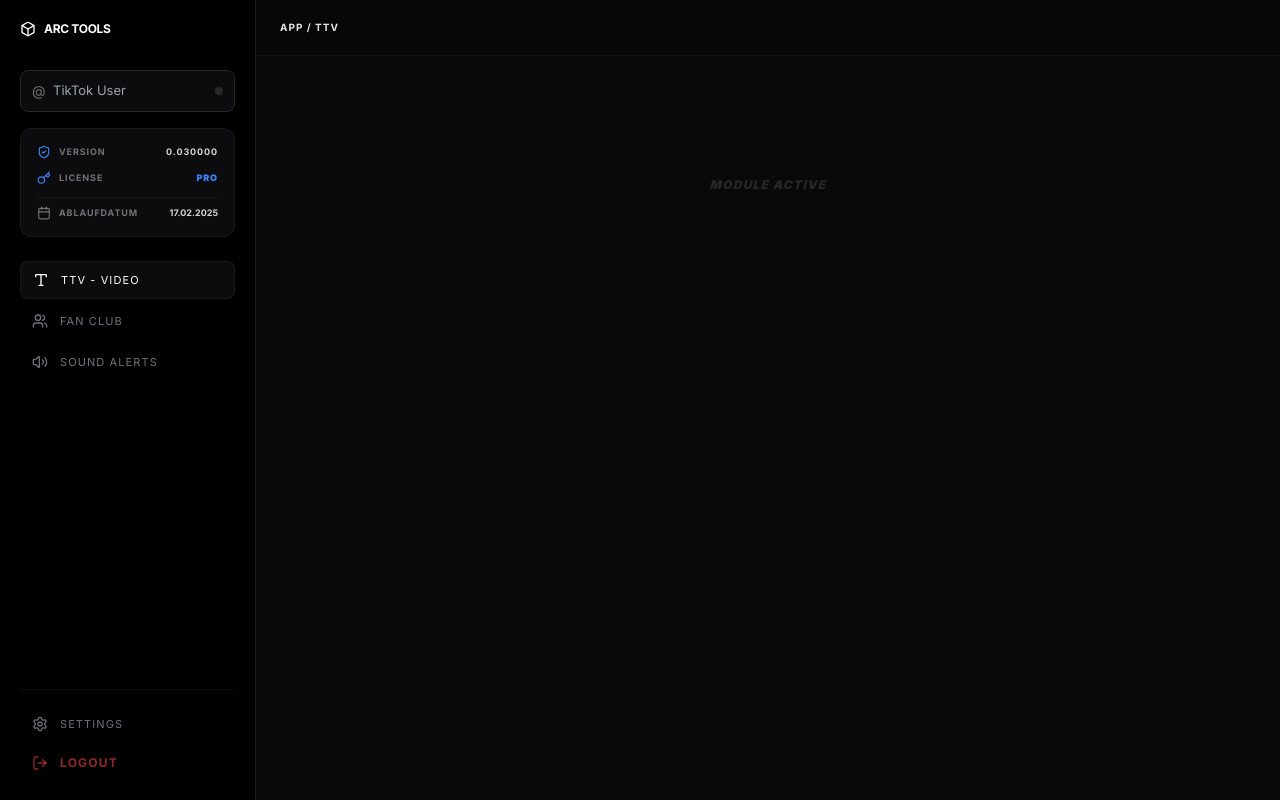
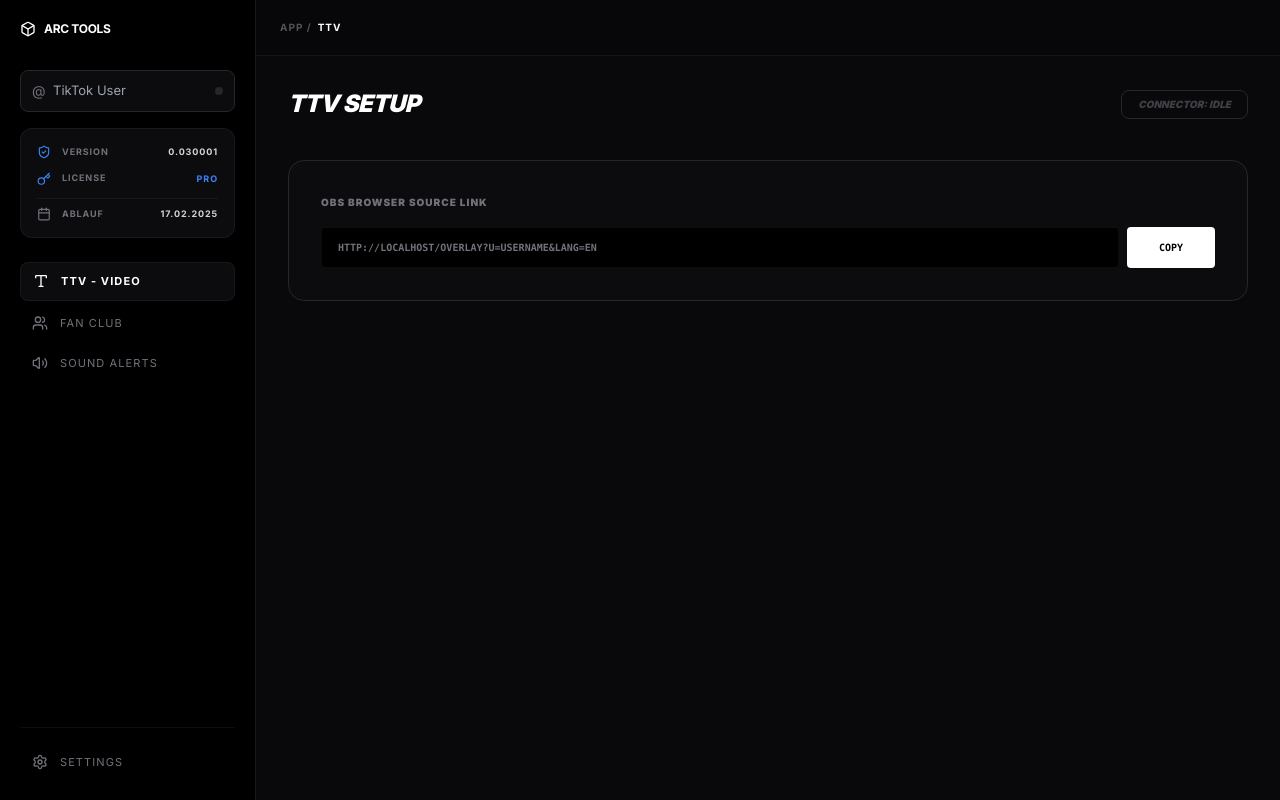
Before and after one commit to muhtarremsi/tiktok-overlay, a Next.js app: page / in a window 1280 px wide. Built offline with nearby package versions, Linux system fonts and the light colour scheme.

Commit message:
Alpha 0.030001: Eliminated nav flicker, grey breadcrumbs and restored TTV functionality

```diff
--- a/app/page.tsx
+++ b/app/page.tsx
@@ -7,11 +7,8 @@ import {
   Users, Volume2, Globe, CheckCircle, Calendar
 } from "lucide-react";
 
-const TikTokLogoBlack = () => (
-  <svg width="16" height="16" viewBox="0 0 24 24" fill="black">
-    <path d="M12.525.02c1.31-.02 2.61-.01 3.91-.02.08 1.53.63 3.09 1.75 4.17 1.12 1.11 2.7 1.62 4.24 1.79v4.03c-1.44-.05-2.89-.35-4.2-.97-.06 3.43-.3 6.83-1.62 10.12-1.14 2.81-3.38 5.28-6.23 6.36-3.8 1.54-8.5.7-11.4-2.27C-2.12 20.2-1.45 13.04 4.15 9.9c.96-.5 2.05-.75 3.14-.85v4.11c-.71.07-1.43.23-2.09.52-1.72.88-2.6 3.02-1.89 4.83.6 1.5 2.25 2.47 3.82 2.18 1.48-.18 2.58-1.45 2.81-2.92.08-1.57.06-3.14.07-4.71-.01-4.38-.01-8.75-.01-13.13-.01-.1-.01-.2 0-.3z"/>
-  </svg>
-);
+// --- INTERFACES ---
+interface ModuleProps { username: string; baseUrl: string; lang: string; isLive: boolean; }
 
 function DashboardContent() {
   const searchParams = useSearchParams();
@@ -22,18 +19,16 @@ function DashboardContent() {
   const [isChecking, setIsChecking] = useState(false);
   const [activeView, setActiveView] = useState("ttv");
   const [baseUrl, setBaseUrl] = useState("");
-  const [isLogged, setIsLogged] = useState(false);
   const [lang, setLang] = useState(searchParams.get("lang")?.toUpperCase() || "EN");
 
-  const version = "0.030000";
+  const version = "0.030001";
   const expiryDate = "17.02.2025";
 
   useEffect(() => {
     setBaseUrl(window.location.origin);
-    if (searchParams.get("logged") === "true") setIsLogged(true);
-  }, [searchParams]);
+  }, []);
 
-  // LIVE CONNECTOR STATUS CHECK
+  // LIVE CONNECTOR STATUS
   useEffect(() => {
     if (!username || username.length < 3) { setIsLive(false); return; }
     const checkStatus = async () => {
@@ -45,10 +40,18 @@ function DashboardContent() {
       } catch (e) { setIsLive(false); }
       finally { setIsChecking(false); }
     };
-    const interval = setInterval(checkStatus, 30000);
     checkStatus();
-    return () => clearInterval(interval);
   }, [username]);
+
+  const renderContent = () => {
+    switch (activeView) {
+      case "ttv": return <ModuleTTV username={username} baseUrl={baseUrl} lang={lang} isLive={isLive} />;
+      case "fanclub": return <div className="p-10 uppercase font-bold italic text-zinc-600">Fan Club Module Active</div>;
+      case "sounds": return <div className="p-10 uppercase font-bold italic text-zinc-600">Sound Alerts Module Active</div>;
+      case "settings": return <div className="p-10 uppercase font-bold italic text-zinc-600">Settings Module Active</div>;
+      default: return <ModuleTTV username={username} baseUrl={baseUrl} lang={lang} isLive={isLive} />;
+    }
+  };
 
   return (
     <div className="flex h-screen w-full overflow-hidden bg-[#09090b] text-zinc-200 font-sans text-[12px]">
@@ -57,7 +60,6 @@ function DashboardContent() {
           <Box className="w-4 h-4" /> ARC TOOLS
         </div>
 
-        {/* USERNAME INPUT - FIXED: LOWERCASE ONLY */}
         <div className="mb-6 space-y-4">
           <div className="relative">
             <div className="absolute inset-y-0 left-3 flex items-center text-zinc-500 text-sm">@</div>
@@ -73,11 +75,10 @@ function DashboardContent() {
             </div>
           </div>
 
-          {/* VERSION BOX - AS PER IMAGE_FAD17C */}
           <div className="bg-[#0c0c0e] border border-zinc-800/50 rounded-xl p-4 space-y-3 font-bold uppercase tracking-widest text-[9px] text-zinc-500">
-            <div className="flex justify-between items-center"><span className="flex items-center gap-2"><ShieldCheck size={14} className="text-blue-500"/> Version</span><span className="text-zinc-300">{version}</span></div>
-            <div className="flex justify-between items-center"><span className="flex items-center gap-2"><Key size={14} className="text-blue-500"/> License</span><span className="text-blue-500 font-black">PRO</span></div>
-            <div className="flex justify-between items-center pt-2 border-t border-white/5"><span className="flex items-center gap-2"><Calendar size={14}/> Ablaufdatum</span><span className="text-zinc-300 tracking-normal">{expiryDate}</span></div>
+            <div className="flex justify-between items-center"><span><ShieldCheck size={14} className="inline mr-2 text-blue-500"/> Version</span><span className="text-zinc-300">{version}</span></div>
+            <div className="flex justify-between items-center"><span><Key size={14} className="inline mr-2 text-blue-500"/> License</span><span className="text-blue-500">PRO</span></div>
+            <div className="flex justify-between items-center pt-2 border-t border-white/5"><span><Calendar size={14} className="inline mr-2"/> Ablauf</span><span className="text-zinc-300">{expiryDate}</span></div>
           </div>
         </div>
 
@@ -87,27 +88,50 @@ function DashboardContent() {
           <SidebarItem icon={<Volume2 size={16} />} label="Sound Alerts" active={activeView === "sounds"} onClick={() => setActiveView("sounds")} />
         </nav>
 
-        <div className="border-t border-white/5 pt-4 space-y-1">
+        <div className="border-t border-white/5 pt-4">
           <SidebarItem icon={<Settings size={16} />} label="Settings" active={activeView === "settings"} onClick={() => setActiveView("settings")} />
-          <button className="w-full flex items-center gap-3 px-3 py-2 text-red-500/60 hover:text-red-500 uppercase font-bold tracking-widest transition-all"><LogOut size={16} /> Logout</button>
         </div>
       </aside>
 
       <main className="flex-1 bg-[#09090b] flex flex-col">
         <header className="h-14 border-b border-white/5 flex items-center justify-between px-6 bg-black/20 font-bold uppercase tracking-widest text-[10px]">
-          <div>App / {activeView}</div>
+          <div className="flex items-center gap-1.5">
+            <span className="text-zinc-600">App /</span>
+            <span className="text-white uppercase">{activeView}</span>
+          </div>
           {isLive && <span className="text-green-500 flex items-center gap-2"><div className="w-1.5 h-1.5 bg-green-500 rounded-full animate-pulse shadow-[0_0_8px_#22c55e]" /> LIVE</span>}
         </header>
-        <div className="flex-1 overflow-y-auto p-10">
-          {activeView === "settings" ? <div className="max-w-4xl mx-auto italic text-zinc-500">Settings Module Loading...</div> : <div className="text-center p-20 text-zinc-800 font-black uppercase tracking-widest italic">Module Active</div>}
+        <div className="flex-1 overflow-y-auto">
+          {renderContent()}
         </div>
       </main>
     </div>
   );
 }
 
+function ModuleTTV({ username, baseUrl, lang, isLive }: ModuleProps) {
+  const link = `${baseUrl}/overlay?u=${username || 'username'}&lang=${lang.toLowerCase()}`;
+  return (
+    <div className="p-8 max-w-5xl mx-auto space-y-10 font-bold uppercase italic">
+      <div className="flex items-center justify-between">
+        <h2 className="text-2xl text-white font-black tracking-tight">TTV Setup</h2>
+        <div className={`px-4 py-1.5 rounded-lg border text-[10px] font-black ${isLive ? 'text-green-500 border-green-500/20 bg-green-500/5' : 'text-zinc-700 border-zinc-800'}`}>
+          CONNECTOR: {isLive ? 'ACTIVE' : 'IDLE'}
+        </div>
+      </div>
+      <div className="bg-[#0c0c0e] border border-zinc-800 rounded-2xl p-8 space-y-4 not-italic">
+        <label className="text-[10px] text-zinc-500 uppercase tracking-widest font-black">OBS Browser Source Link</label>
+        <div className="flex gap-2 font-mono text-[10px]">
+          <div className="flex-1 text-zinc-500 truncate bg-black px-4 py-3 rounded border border-white/5">{link}</div>
+          <button onClick={() => navigator.clipboard.writeText(link)} className="bg-white text-black px-8 rounded font-black uppercase hover:bg-zinc-200">Copy</button>
+        </div>
+      </div>
+    </div>
+  );
+}
+
 function SidebarItem({ icon, label, active, onClick }: any) {
-  return <button onClick={onClick} className={`w-full flex items-center gap-3 px-3 py-2.5 rounded-lg text-[11px] uppercase transition-all font-normal tracking-widest ${active ? "bg-[#0c0c0e] text-white font-bold shadow-xl border border-white/5" : "text-zinc-500 hover:text-white"}`}><span>{icon}</span>{label}</button>;
+  return <button onClick={onClick} className={`w-full flex items-center gap-3 px-3 py-2.5 rounded-lg text-[11px] uppercase transition-all tracking-widest ${active ? "bg-[#0c0c0e] text-white font-bold border border-white/5 shadow-xl" : "text-zinc-500 hover:text-white"}`}><span>{icon}</span>{label}</button>;
 }
 
 export default function Dashboard() {
```
